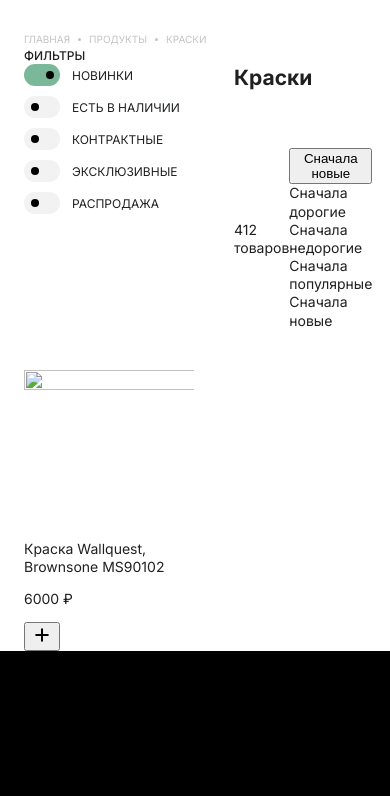
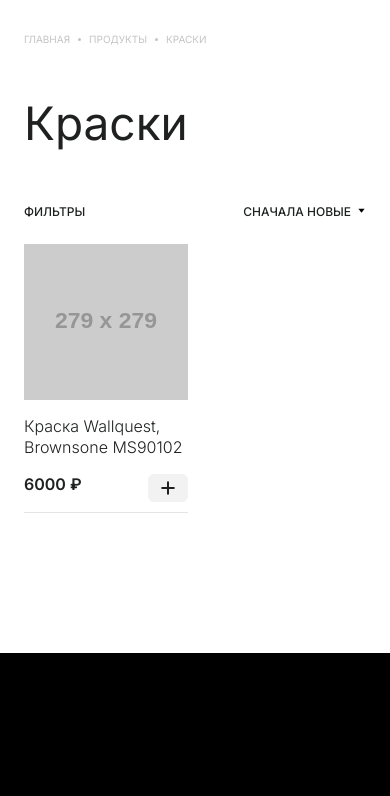
Before and after one commit to Sinonaz/agency-test, a website built with Vite: page src/index.html in a window 390 px wide. Shown: the part 48-844 px from the top of the page. Built offline with nearby package versions, Linux system fonts and the light colour scheme; placeholder pictures from the web are drawn by us.

Commit message:
Стилизует элементы каталога

```diff
--- a/src/html/views/_index.html
+++ b/src/html/views/_index.html
@@ -115,22 +115,22 @@
         <p class="catalog__total js-total">412 товаров</p>
 
         <form class="catalog__sort sort">
-          <button class="sort__btn" type="button">Сначала новые</button>
+          <button class="sort__btn" type="button" data-open-target="js-sort-modal">Сначала новые</button>
 
-          <fieldset class="sort__list">
-            <label class="sort__item">
+          <fieldset class="sort__list js-sort-modal">
+            <label class="sort__item" data-close-target="js-sort-modal">
               <input type="radio" class="visually-hidden" name="sort" value="expensive">
               <span class="sort__label">Сначала дорогие</span>
             </label>
-            <label class="sort__item">
+            <label class="sort__item" data-close-target="js-sort-modal">
               <input type="radio" class="visually-hidden" name="sort" value="cheap">
               <span class="sort__label">Сначала недорогие</span>
             </label>
-            <label class="sort__item">
+            <label class="sort__item" data-close-target="js-sort-modal">
               <input type="radio" class="visually-hidden" name="sort" value="popular">
               <span class="sort__label">Сначала популярные</span>
             </label>
-            <label class="sort__item">
+            <label class="sort__item" data-close-target="js-sort-modal">
               <input type="radio" class="visually-hidden" name="sort" value="new">
               <span class="sort__label">Сначала новые</span>
             </label>
@@ -140,9 +140,14 @@
 
       <form class="catalog__filter filter">
 
-        <button class="filter__btn" type="button">Фильтры</button>
+        <button class="filter__btn" type="button" data-open-target="js-filter-modal">Фильтры</button>
 
-        <fieldset class="filter__list">
+        <fieldset class="filter__list js-filter-modal">
+
+          <div class="filter__list-wrap">
+            <button class="filter__close" type="button" data-close-target="js-filter-modal"
+                    aria-label="Закрыть окно"></button>
+
             <label class="thumb">
               <input type="checkbox" name="filter" value="new" checked class="visually-hidden">
               <span class="thumb__box"></span>
@@ -168,13 +173,14 @@
               <span class="thumb__box"></span>
               <span class="thumb__label">Распродажа</span>
             </label>
+          </div>
         </fieldset>
       </form>
 
       <div class="catalog__products">
-        <article class="product">
+        <article tabindex="0" class="product">
           <picture class="product__picture">
-            <img src="" width="279" height="279" alt="" class="product__img">
+            <img src="https://placehold.co/279" width="279" height="279" alt="" class="product__img">
           </picture>
 
           <div class="product__content">
--- a/src/javascript/app.js
+++ b/src/javascript/app.js
@@ -1,3 +1,5 @@
 import { Swipers } from '@/javascript/swipers/index.js'
+import {Modals} from "./modals/index.js";
 
 new Swipers().init()
+new Modals()
--- a/src/javascript/modals/index.js
+++ b/src/javascript/modals/index.js
@@ -52,6 +52,7 @@ class Modals {
     this.#modalElement.dataset.isModalOpen = 'false'
 
     this.#body.style.overflow = ''
+    this.#body.removeAttribute('data-overlay')
 
     this.#returnFocusOnButtonElement()
     this.#focusedElement = null
@@ -67,6 +68,7 @@ class Modals {
     this.#modalElement.dataset.isModalOpen = 'true'
 
     this.#body.style.overflow = 'hidden'
+    this.#body.setAttribute('data-overlay', '')
 
     this.#setModalTabIndex()
     this.#focusMenuElement()
@@ -102,7 +104,7 @@ class Modals {
 
   onDocumentClick = ({ target }) => {
     switch (true) {
-      case Boolean(target.dataset.isModalOpen):
+      case Boolean(target.dataset.isModalOpen || target === this.#body):
         this.#hideModal()
         break
       case Boolean(target.closest('[data-open-target]')):
--- a/src/scss/components/catalog.scss
+++ b/src/scss/components/catalog.scss
@@ -5,20 +5,40 @@
   grid-template-columns: 170px 1fr;
   grid-template-rows: min-content 1fr;
   gap: 40px;
+
+
+  @include media.device(tablet) {
+    grid-template-columns: 1fr auto;
+    grid-template-rows: unset;
+    grid-auto-rows: min-content;
+    gap: 24px;
+    margin-top: 48px;
+  }
 }
 
 .catalog__filter {
   grid-column: 1;
-  grid-row: 1/-1;
+  grid-row: 2;
+
+  @include media.before-device(tablet) {
+    grid-row: 1/-1;
+  }
 }
 
 .catalog__head {
   display: flex;
   align-items: center;
   justify-content: space-between;
+  grid-column: 2;
 }
 
 .catalog__title {
+  margin: 0 0 24px;
+  grid-column: 1/-1;
+  grid-row: 1;
+  font-size: 4.6rem;
+  font-weight: 400;
+
   @include media.before-device(tablet) {
     position: absolute;
     width: 1px;
@@ -30,3 +50,29 @@
     clip: rect(0 0 0 0);
   }
 }
+
+.catalog__total {
+  margin: 0;
+  font-weight: 500;
+  font-size: 1.2rem;
+  text-transform: uppercase;
+
+  @include media.device(tablet) {
+    display: none;
+  }
+}
+
+.catalog__products {
+  display: grid;
+  grid-template-columns: repeat(auto-fill, minmax(275px, 1fr));
+  gap: 33px 24px;
+
+  @include media.device(tablet) {
+    grid-column: 1/-1;
+  }
+
+  @include media.device(mobile) {
+    grid-template-columns: repeat(2, 1fr);
+    gap: 34px 15px;
+  }
+}
--- a/src/scss/components/filter.scss
+++ b/src/scss/components/filter.scss
@@ -16,8 +16,48 @@
   }
 }
 
-.filter__list {
+.filter__list-wrap {
+  position: relative;
   display: flex;
   flex-direction: column;
   gap: 10px;
+
+  @include media.device(tablet) {
+    width: 100%;
+    padding: 52px 25px;
+    min-height: 50vh;
+    background: var.$c-white;
+    border-radius: 24px 24px 0 0;
+  }
 }
+
+.filter__list {
+  @include media.device(tablet) {
+    position: fixed;
+    bottom: 0;
+    left: 0;
+    z-index: 5;
+    display: none;
+    align-items: end;
+    width: 100%;
+    height: 100%;
+  }
+}
+
+.filter__close {
+  @extend %btn-reset;
+
+  display: none;
+
+  @include media.device(tablet) {
+    position: absolute;
+    top: 12px;
+    left: 50%;
+    display: block;
+    width: 28px;
+    height: 4px;
+    border-radius: 40px;
+    background: rgba(var.$c-black, .6);
+    transform: translateX(-50%);
+  }
+}
--- a/src/scss/components/header.scss
+++ b/src/scss/components/header.scss
@@ -1,5 +1,6 @@
 @use "../core/var";
 @use "../core/media";
+@use "../core/mixins";
 
 .header {
   min-height: 104px;
@@ -54,6 +55,14 @@
       height: 21px;
     }
   }
+
+  @include media.before-device(tablet) {
+    transition: color var.$transition;
+
+    @include mixins.hf() {
+      color: var.$c-primary;
+    }
+  }
 }
 
 .header__contacts {
@@ -70,6 +79,14 @@
   font-family: inherit;
   font-weight: 500;
   font-size: 1.6rem;
+
+  @include media.before-device(tablet) {
+    transition: color var.$transition;
+
+    @include mixins.hf() {
+      color: var.$c-primary;
+    }
+  }
 }
 
 .header__label {
--- a/src/scss/components/main.scss
+++ b/src/scss/components/main.scss
@@ -2,6 +2,7 @@
 
 .main {
   position: relative;
+  padding-bottom: 140px;
 }
 
 .main__breadcrumbs {
--- a/src/scss/components/product.scss
+++ b/src/scss/components/product.scss
@@ -0,0 +1,102 @@
+@use "../core/media";
+@use "../core/mixins";
+@use "../core/var";
+@use "../core/extends";
+
+.product {
+  display: flex;
+  flex-direction: column;
+  gap: 16px;
+  padding-bottom: 10px;
+  border-bottom: 1px solid rgba(black, .1);
+
+  @include media.before-device(tablet) {
+    transition: border-bottom var.$transition;
+
+    @include mixins.hf() {
+      border-color: var.$c-primary;
+    }
+  }
+}
+
+.product__content {
+  display: grid;
+  grid-template-columns: 1fr auto;
+  gap: 16px;
+}
+
+.product__name {
+  grid-column: 1/-1;
+  margin: 0;
+  font-weight: 300;
+  font-size: 1.6rem;
+
+  @include media.before-device(tablet) {
+    transition: color var.$transition;
+
+    @include mixins.hf() {
+      color: var.$c-primary;
+    }
+  }
+}
+
+.product__price {
+  margin: 0;
+  font-weight: 600;
+  font-size: 1.6rem;
+}
+
+.product__btn {
+  @extend %btn-reset;
+
+  display: flex;
+  justify-content: center;
+  align-items: center;
+  padding: 6px;
+  min-height: 32px;
+  min-width: 80px;
+  border-radius: 8px;
+  background: var.$c-primary;
+  transition: opacity var.$transition, transform var.$transition;
+
+  &:active {
+    transform: scale(0.8);
+  }
+
+  @include media.before-device(tablet) {
+    opacity: 0;
+
+    .product:is(:hover, :focus-within, :focus-visible) & {
+      opacity: 1;
+    }
+  }
+
+  @include media.device(tablet-mid) {
+    min-height: 24px;
+    min-width: 40px;
+    padding: 4px;
+    border-radius: 6px;
+    background: var.$c-gray;
+  }
+}
+
+.product__picture {
+  overflow: hidden;
+}
+
+.product__img {
+  width: 100%;
+  max-height: 278px;
+
+  @include media.before-device(tablet) {
+    transition: transform var.$transition;
+
+    .product:is(:hover, :focus-within, :focus-visible) & {
+      transform: scale(1.2);
+    }
+  }
+
+  @include media.device(tablet-mid) {
+    max-height: 156px;
+  }
+}
--- a/src/scss/components/sort.scss
+++ b/src/scss/components/sort.scss
@@ -0,0 +1,78 @@
+@use "../core/media";
+@use "../core/mixins";
+@use "../core/var";
+@use "../core/extends";
+
+.sort {
+  position: relative;
+  font-size: 1.2rem;
+  font-weight: 500;
+  text-transform: uppercase;
+}
+
+.sort__btn {
+  @extend %btn-reset;
+
+  display: flex;
+  align-items: center;
+  gap: 5px;
+  font-weight: 500;
+  font-family: var.$main-font;
+  font-size: 1.2rem;
+  text-transform: uppercase;
+
+  &::after {
+    content: "";
+    flex-shrink: 0;
+    width: 10px;
+    height: 10px;
+    background: url("/img/svg/triangle.svg") no-repeat center / contain;
+  }
+
+  @include media.before-device(tablet) {
+    transition: color var.$transition;
+
+    @include mixins.hf() {
+      color: var.$c-primary;
+    }
+  }
+}
+
+.sort__list {
+  position: absolute;
+  top: 0;
+  right: 0;
+  z-index: 5;
+  display: none;
+  flex-direction: column;
+  width: fit-content;
+  min-width: 280px;
+  background: var.$c-white;
+
+  @include media.device(tablet) {
+    min-width: 200px;
+  }
+}
+
+.sort__item {
+  padding: 17px 24px;
+  cursor: pointer;
+
+  &:has(input:checked) {
+    background: var.$c-primary;
+  }
+
+  @include media.before-device(tablet) {
+    transition: color var.$transition, background var.$transition;
+
+    &:not(:has(input:checked)) {
+      @include mixins.hf() {
+        color: var.$c-primary;
+      }
+    }
+  }
+
+  @include media.device(tablet) {
+    padding: 10px 15px;
+  }
+}
--- a/src/scss/components/thumb.scss
+++ b/src/scss/components/thumb.scss
@@ -18,12 +18,6 @@
 
       & .thumb__box {
         box-shadow: inset 0 0 0 1px var.$c-primary;
-      }
-
-      &:has(input:checked) {
-        & .thumb__box {
-          box-shadow: inset 0 0 0 1px var.$c-black;
-        }
       }
     }
   }
--- a/src/scss/core/global.scss
+++ b/src/scss/core/global.scss
@@ -38,6 +38,26 @@ body {
   color: var.$c-default-text;
   backface-visibility: hidden;
   -webkit-font-smoothing: subpixel-antialiased;
+
+  &::before {
+    content: "";
+    position: fixed;
+    z-index: 3;
+    inset: 0;
+    width: 100%;
+    height: 100%;
+    background: rgba(black, .7);
+    opacity: 0;
+    visibility: hidden;
+    transition: opacity var.$transition, visibility var.$transition;
+  }
+
+  &[data-overlay] {
+    &::before {
+      opacity: 1;
+      visibility: visible;
+    }
+  }
 }
 
 a {
```
Lines whose indentation alone changed are shown as unchanged.
